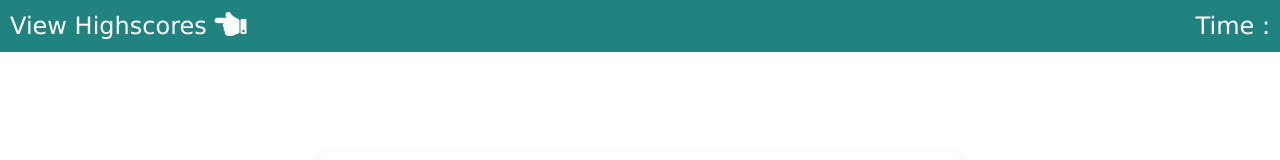
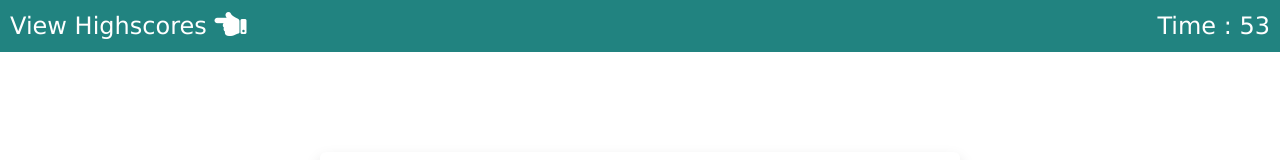
Before and after one commit to saji37/Quiz_app, a plain HTML site: page index.html in a window 1280 px wide. Shown: the top 160 px of the page. Drawn offline with nearby package versions, Linux system fonts and the light colour scheme; files that its build step writes are made by us from their sources.

Commit message:
Update index.html

```diff
--- a/index.html
+++ b/index.html
@@ -39,7 +39,7 @@
     <header class="navbar">
         <a id=leaderboard>View Highscores <i class="fas fa-hand-point-left fa-lg"></i>
         </i></a>
-       <a id=time>Time :</a>
+       <a id=time>Time : <span id="timer"></span></a>
     </header>
 
     <main>
@@ -51,6 +51,19 @@
             <button type="button" class="btn">Start Quiz</button>
        </div>
     </main>
+    <script>
+        document.getElementById("timer").innerHTML="59";
+        startTimer();
+        function startTimer(){
+            var s=document.getElementById("timer").innerHTML;
+            if(s===0)
+            return;
+            s=s-1;
+            console.log(s);
+            document.getElementById("timer").innerHTML=s;
+            setTimeout(startTimer,1000);
+        }
+        </script>
     <script src="assets/script.js"></script>
 </body>
 
```
